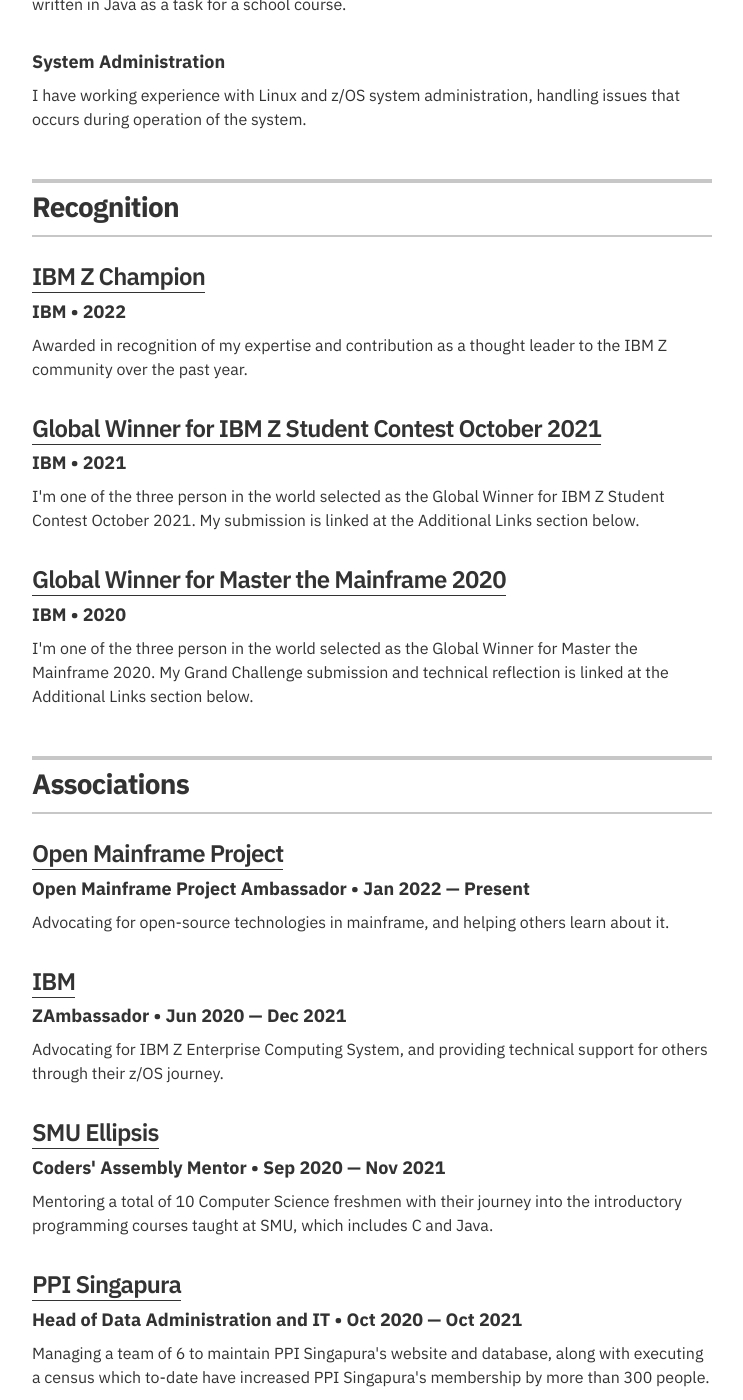
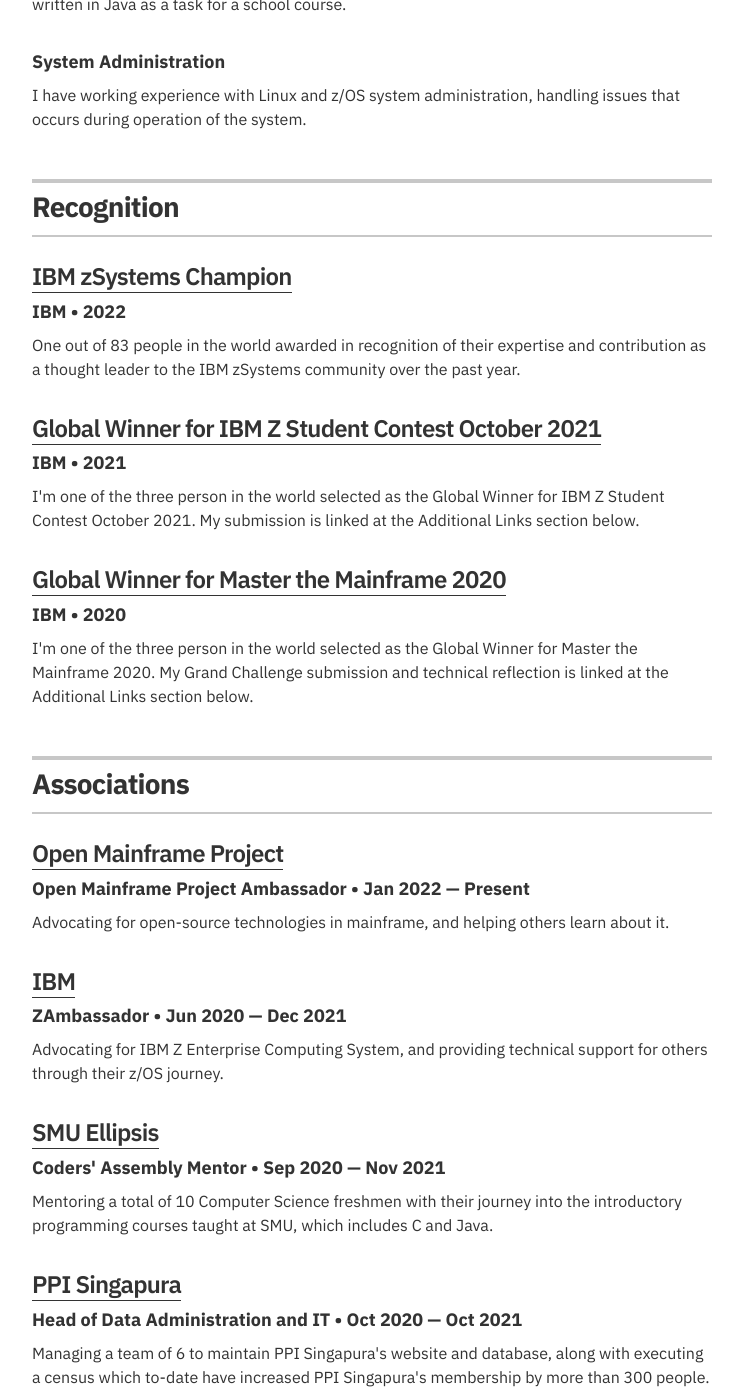
Before and after one commit to tanto259/hartan.to, a Jekyll site: the page built from index.html, in a window 1280 px wide and 1400 px high, scrolled down 2289 px. Shown: the whole window, without its empty margins (268-1011 px from the left). Built offline with Jekyll 4.4.1, drawn with Linux system fonts in a browser that asks for light colours; some of the changed text lies outside the part shown.

Commit message:
Add event and update description

```diff
--- a/_data/recognitions.yml
+++ b/_data/recognitions.yml
@@ -1,8 +1,8 @@
 # Recognitions
-- award: IBM Z Champion
+- award: IBM zSystems Champion
   organization: IBM
   year: 2022
-  summary: Awarded in recognition of my expertise and contribution as a thought leader to the IBM Z community over the past year.
+  summary: One out of 83 people in the world awarded in recognition of their expertise and contribution as a thought leader to the IBM zSystems community over the past year.
   url: https://www.credly.com/badges/b6cfa40f-48e0-4eb2-b6a9-7bf31dc97fcc
 
 - award: Global Winner for IBM Z Student Contest October 2021
--- a/_data/speaking.yml
+++ b/_data/speaking.yml
@@ -1,4 +1,9 @@
 # Speaking
+- speaking: Mentorship Program
+  organization: The Open Mainframe
+  year: 25 Apr 2022
+  url: https://digitalanarchist.com/videos/the-open-mainframe/mentorship-program-the-open-mainframe
+
 - speaking: "COBOL: Now and Tomorrow"
   organization: LFX Mentorship Showcase
   year: 12 Jan 2022
```
